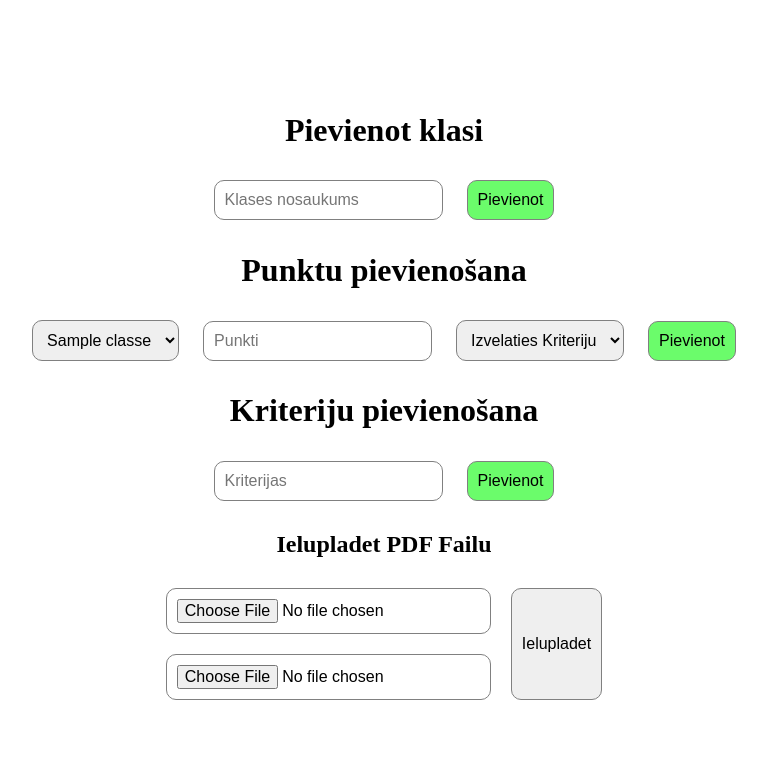
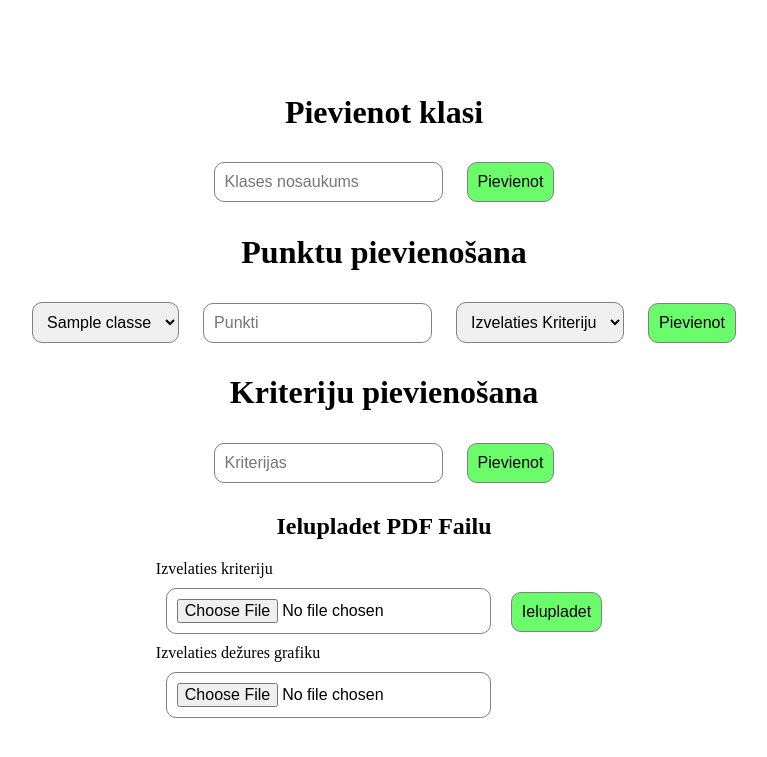
Before and after one commit to Donbosiks/point, a Flask app: page /admin in a window 1280 px wide. Shown: the top 757 px of the page, without its empty margins (256-1023 px from the left). Run offline with Flask 3, Linux system fonts and the light colour scheme; a user stored in the database is signed in; tables that the repository leaves empty hold one stand-in row (values such as "Sample post").

Commit message:
Add Criteria and grafic upload

```diff
--- a/backend.py
+++ b/backend.py
@@ -202,7 +202,7 @@ def upload_criteria():
             filename1 = 'kriterijas.pdf'  # Задать имя для сохраненного первого файла
             file_path1 = os.path.join(UPLOAD_FOLDER, filename1)
             file1.save(file_path1)
-            response_message = 'First file successfully uploaded'
+            response_message = 'Kriterija bija atjanotas'
         else:
             return jsonify(error='Invalid file format for the first PDF, only PDFs are allowed'), 400
 
@@ -216,7 +216,7 @@ def upload_criteria():
             filename2 = 'grafiks.pdf'  # Задать имя для сохраненного второго файла
             file_path2 = os.path.join(UPLOAD_FOLDER, filename2)
             file2.save(file_path2)
-            response_message = 'Second file successfully uploaded'
+            response_message = 'Dežures grafiks bija atjanotas'
         else:
             return jsonify(error='Invalid file format for the second PDF, only PDFs are allowed'), 400
 
--- a/static/admin.js
+++ b/static/admin.js
@@ -108,11 +108,7 @@ function uploadPDF() {
     })
     .then(response => response.json())
     .then(data => {
-        if (data.error) {
-            document.getElementById('response').innerText = `Error: ${data.error}`;
-        } else {
-            document.getElementById('response').innerText = `Success: ${data.message}`;
-        }
+        alert(data.message);
     })
     .catch(error => {
         console.error('Error:', error);
--- a/static/styles.css
+++ b/static/styles.css
@@ -110,6 +110,10 @@ select, button, input {
         align-items: center;
     }
 
+    #classExplanation_main p{
+        width: 80%;
+    }
+
 #classExplanation {
     display: none;
     flex-direction: column;
@@ -140,6 +144,26 @@ footer {
         text-decoration: none;
     }
 
+.fileSelect {
+    display: flex;
+    flex-direction: column;
+}
+    .fileSelect label{
+        text-align: left;
+    }
+
+    #uploadForm button{
+        border-radius: 10px;
+        border: gray solid 0.5px;
+        background-color: rgb(107, 252, 107);
+        height: 100%;
+        margin-top: 4vh;
+    }
+
+    #uploadForm button:hover{
+        background-color: rgb(143, 254, 143);
+    }
+
 @media (max-width: 800px) {
     .main_body {
         background-size: auto 100%;
--- a/templates/admin.html
+++ b/templates/admin.html
@@ -31,8 +31,10 @@
 
             <h2>Ielupladet PDF Failu</h2>
                 <form id="uploadForm" enctype="multipart/form-data" style="display: flex; justify-content: center;">
-                    <div style="display: flex; flex-direction: column;">
+                    <div class="fileSelect">
+                        <label for="pdfFile" id="pdfLabel">Izvelaties kriteriju</label>
                         <input type="file" id="pdfFile" name="pdf" accept="application/pdf" required>
+                        <label for="pdfFile_1" id="pdfLabel">Izvelaties dežures grafiku</label>
                         <input type="file" id="pdfFile_1" name="pdf" accept="application/pdf" required>
                     </div>
                     <button type="button" onclick="uploadPDF()">Ielupladet</button>
```
Also changed, not shown: 1 other file.
